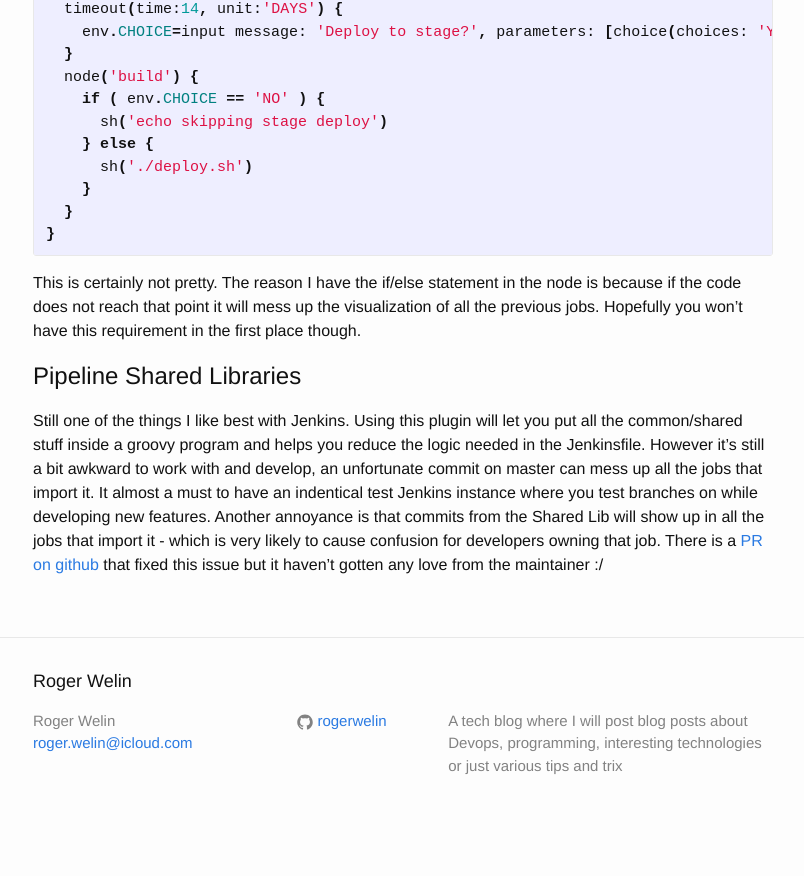
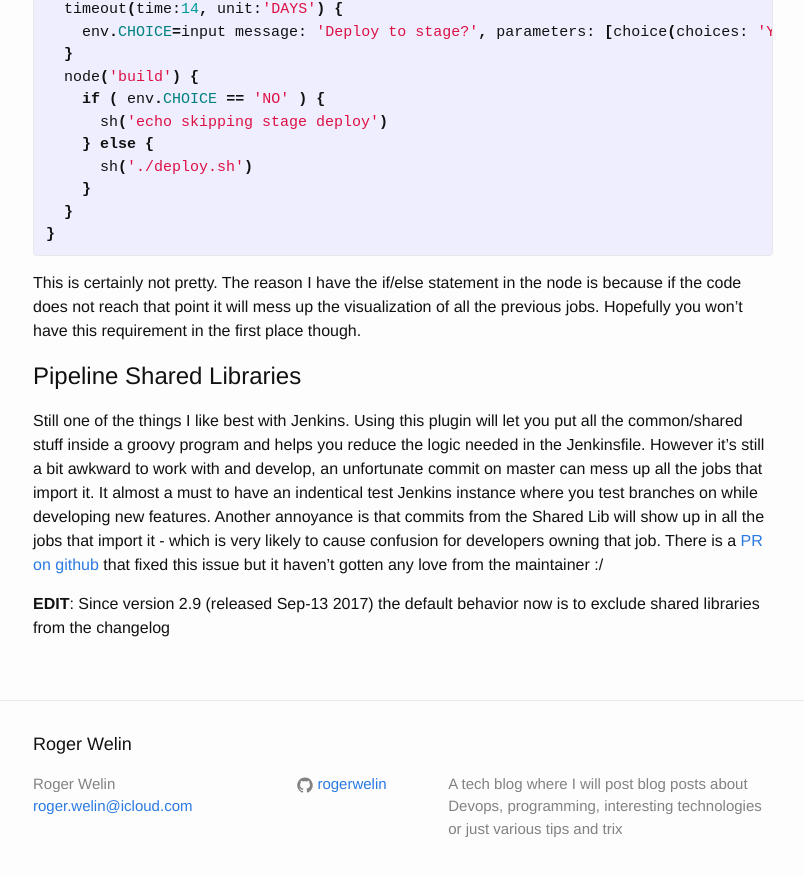
Before and after one commit to rogerwelin/rogerwelin.github.io, a Jekyll site: the page built from _posts/2016-10-18-jenkins2.0-next-generation-of-pipeline-as-code.markdown, in a window 1280 px wide and 900 px high, scrolled down 8274 px. Shown: the top 876 px of the window, without its empty margins (237-1041 px from the left). Built offline with Jekyll 4.4.1, drawn with Linux system fonts in a browser that asks for light colours; emoji names are drawn with the system emoji font; comment, search, counter and statistics services are not loaded; before the commit the page ends 9111 px from its top, so only the background shows below that.

Commit message:
small edit

```diff
--- a/_posts/2016-10-18-jenkins2.0-next-generation-of-pipeline-as-code.markdown
+++ b/_posts/2016-10-18-jenkins2.0-next-generation-of-pipeline-as-code.markdown
@@ -323,3 +323,5 @@
 # Pipeline Shared Libraries
 Still one of the things I like best with Jenkins. Using this plugin will let you put all the common/shared stuff inside a groovy program and helps you reduce the logic needed in the Jenkinsfile.
 However it's still a bit awkward to work with and develop, an unfortunate commit on master can mess up all the jobs that import it. It almost a must to have an indentical test Jenkins instance where you test branches on while developing new features. Another annoyance is that commits from the Shared Lib will show up in all the jobs that import it - which is very likely to cause confusion for developers owning that job. There is a [PR on github](https://github.com/jenkinsci/workflow-cps-global-lib-plugin/pull/34) that fixed this issue but it haven't gotten any love from the maintainer :/
+
+**EDIT**: Since version 2.9 (released Sep-13 2017) the default behavior now is to exclude shared libraries from the changelog
```
